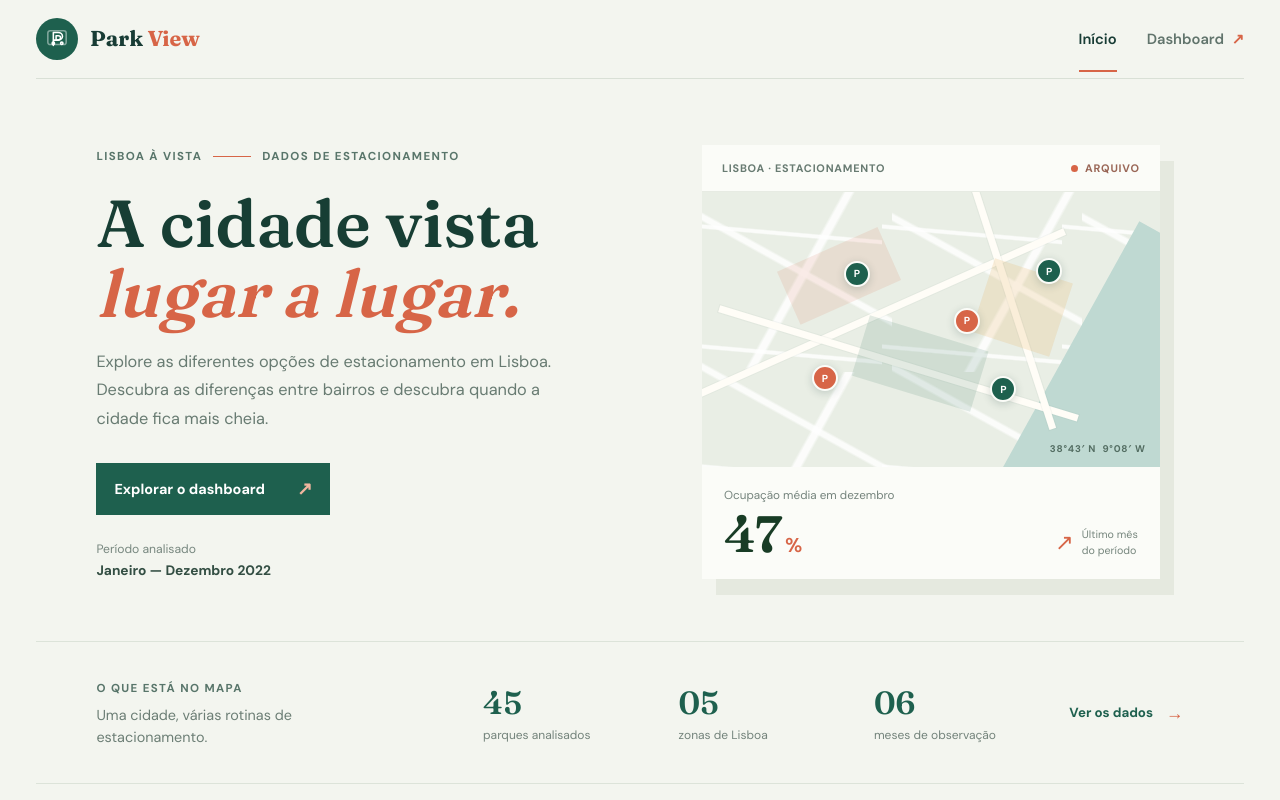
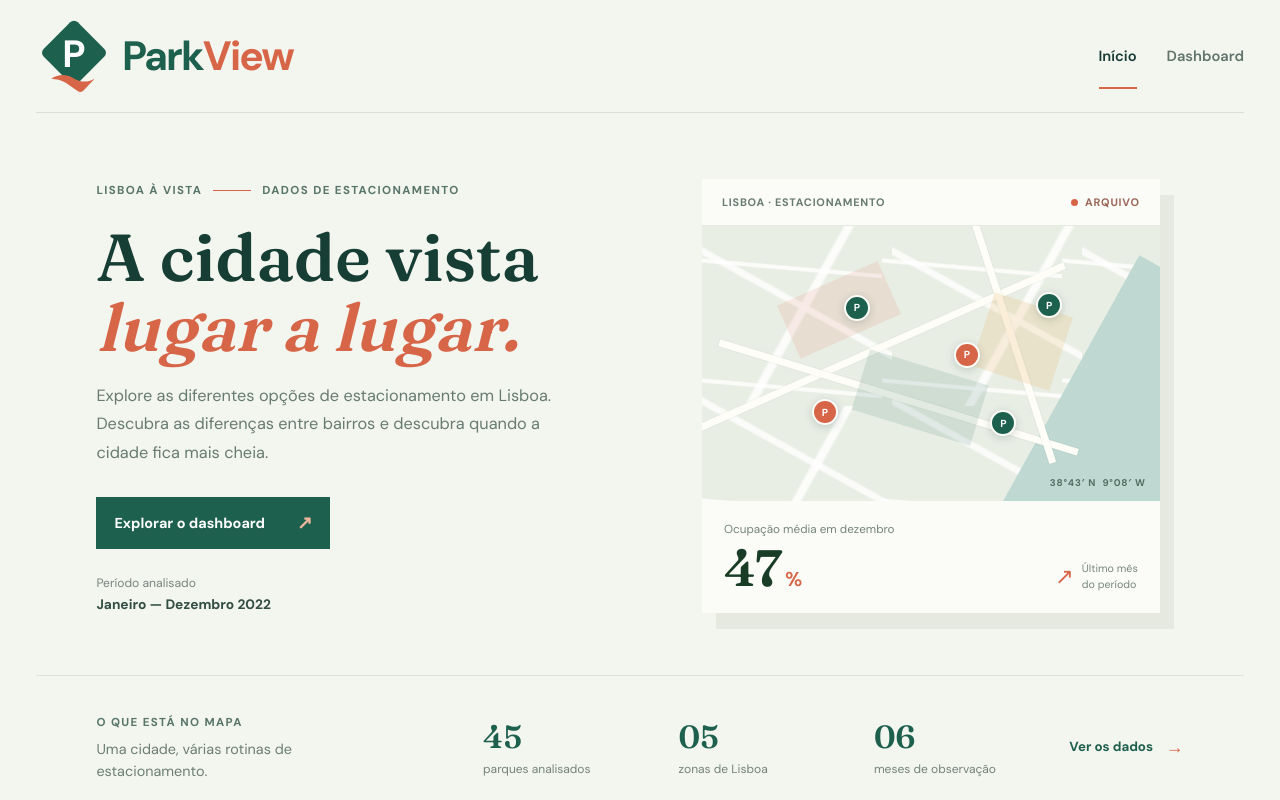
Before and after one commit to MargaridaTinoco/ParkView, a plain HTML site: page index.html in a window 1280 px wide. Shown: the top 800 px of the page. Drawn offline with Linux system fonts and the light colour scheme.

Commit message:
logotipo e setinha

```diff
--- a/index.html
+++ b/index.html
@@ -15,22 +15,20 @@
         <div class="header-main">
           <a class="brand-wrap" href="index.html" aria-label="ParkView, início">
             <div class="brand-icon" aria-hidden="true">
-              <svg viewBox="0 0 24 24" role="img" aria-label="Ícone de estacionamento">
-                <rect x="2" y="3" width="20" height="15" rx="2.5"></rect>
-                <path d="M8 19V5h5.3c2.6 0 4.7 1.8 4.7 4.1 0 2.3-2.1 4.1-4.7 4.1H8z"></path>
-                <path d="M11 13h2.3c1.5 0 2.6-1 2.6-2.3S14.8 8.5 13.3 8.5H11v4.5z"></path>
-                <circle cx="8" cy="16.7" r="1.3"></circle>
-                <circle cx="17.2" cy="16.7" r="1.3"></circle>
+              <svg viewBox="0 0 140 140">
+                <path class="brand-mark" d="M63 8a10 10 0 0 1 14 0l49 49a10 10 0 0 1 0 14l-49 49a10 10 0 0 1-14 0L14 71a10 10 0 0 1 0-14z"></path>
+                <text x="70" y="91">P</text>
+                <path class="brand-swoosh" d="M28 112c14-9 27-9 41-1 13 7 24 9 39 1l-20 21a9 9 0 0 1-12 1l-22-15c-8-5-16-6-26-7z"></path>
               </svg>
             </div>
             <div class="brand-copy">
-              <h1>Park <span>View</span></h1>
+              <h1>Park<span>View</span></h1>
             </div>
           </a>
 
           <nav class="site-nav" aria-label="Navegação principal">
             <a class="nav-link is-active" href="index.html" aria-current="page">Início</a>
-            <a class="nav-link" href="dashboard.html">Dashboard <span aria-hidden="true">↗</span></a>
+            <a class="nav-link" href="dashboard.html">Dashboard</a>
           </nav>
         </div>
       </header>
--- a/styles.css
+++ b/styles.css
@@ -73,39 +73,47 @@ select:focus-visible,
 .brand-wrap {
   display: flex;
   align-items: center;
-  gap: 16px;
+  gap: 10px;
 }
 
 .brand-icon {
-  width: 52px;
-  height: 52px;
-  background: var(--primary);
-  border-radius: 14px;
+  width: 76px;
+  height: 76px;
+  flex: 0 0 auto;
   display: grid;
   place-items: center;
-  box-shadow: inset 0 0 0 1px rgba(255,255,255,0.18);
 }
 
 .brand-icon svg {
-  width: 26px;
-  height: 26px;
-  stroke: #fff;
-  fill: none;
-  stroke-width: 1.7;
-  stroke-linecap: round;
-  stroke-linejoin: round;
-}
-
-.brand-icon svg rect {
-  fill: var(--primary);
-  stroke: rgba(255,255,255,0.45);
+  display: block;
+  width: 100%;
+  height: 100%;
+}
+
+.brand-icon .brand-mark {
+  fill: #1e604e;
+}
+
+.brand-icon text {
+  fill: #fff;
+  font-family: "DM Sans", "Segoe UI", sans-serif;
+  font-size: 70px;
+  font-weight: 700;
+  text-anchor: middle;
+}
+
+.brand-icon .brand-swoosh {
+  fill: #d76547;
 }
 
 .brand-copy h1 {
   margin: 0;
-  font-size: clamp(1.5rem, 2vw, 2.3rem);
-  line-height: 1.15;
-  letter-spacing: -0.04em;
+  color: #1e604e;
+  font-family: "DM Sans", "Segoe UI", sans-serif;
+  font-size: clamp(2rem, 3.2vw, 2.8rem);
+  font-weight: 700;
+  line-height: 1;
+  letter-spacing: -0.045em;
 }
 
 .brand-copy p {
@@ -1312,33 +1320,18 @@ body {
 }
 
 .brand-wrap {
-  gap: 12px;
+  gap: 10px;
   color: var(--text);
   text-decoration: none;
 }
 
 .brand-icon {
-  width: 42px;
-  height: 42px;
-  border-radius: 50%;
-  background: #1e604e;
-  box-shadow: none;
-}
-
-.brand-icon svg {
-  width: 22px;
-  height: 22px;
-}
-
-.brand-icon svg rect {
-  fill: #1e604e;
+  width: 76px;
+  height: 76px;
 }
 
 .brand-copy h1 {
-  font-family: "Fraunces", Georgia, serif;
-  font-size: 1.35rem;
   line-height: 1;
-  letter-spacing: 0;
 }
 
 .brand-copy h1 span {
@@ -1373,11 +1366,6 @@ body {
   height: 2px;
   background: #d76547;
   content: "";
-}
-
-.nav-link span {
-  margin-left: 4px;
-  color: #d76547;
 }
 
 .home-view {
```
Also changed, not shown: dashboard.html (+6 -8 lines).
